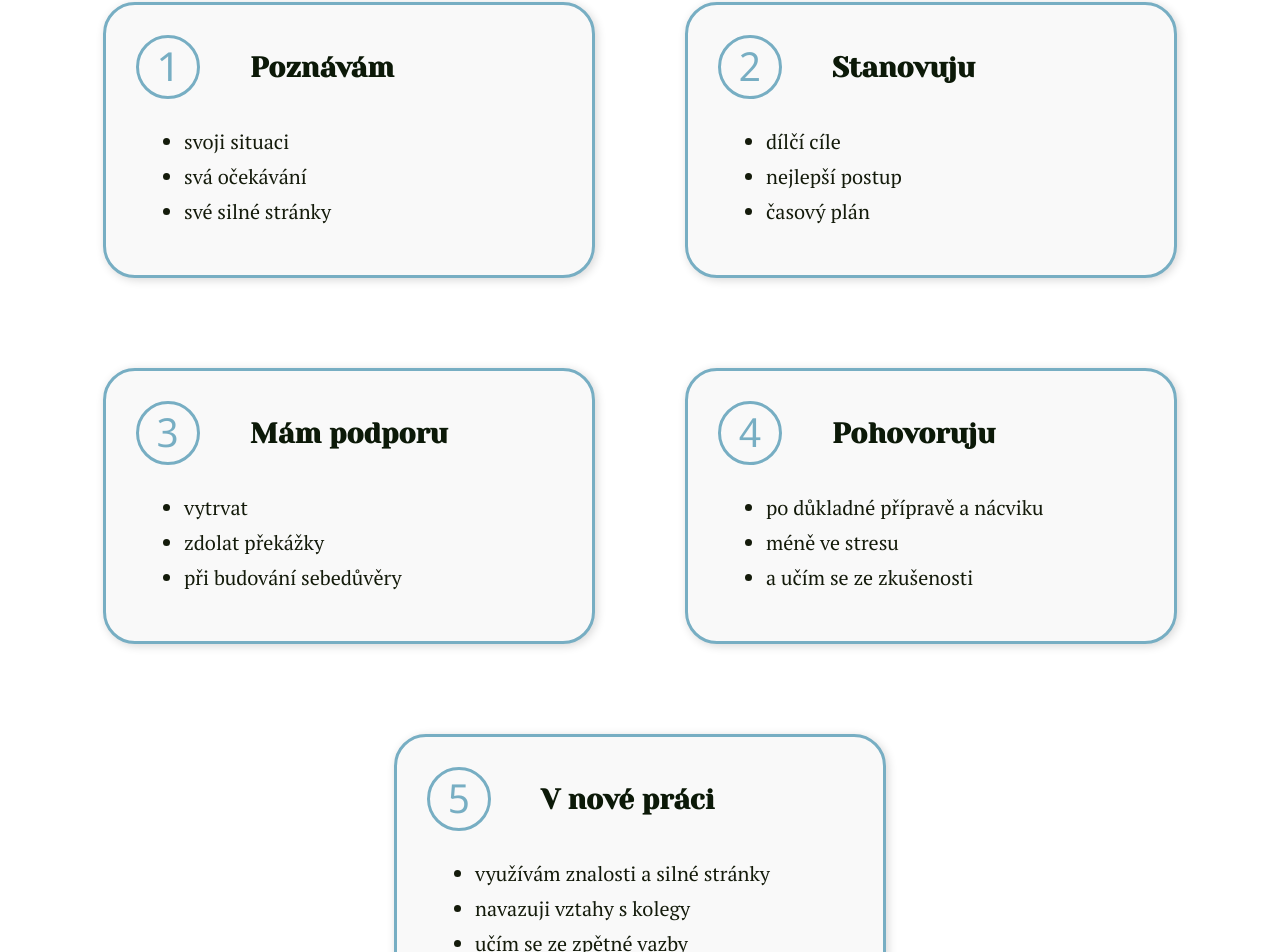
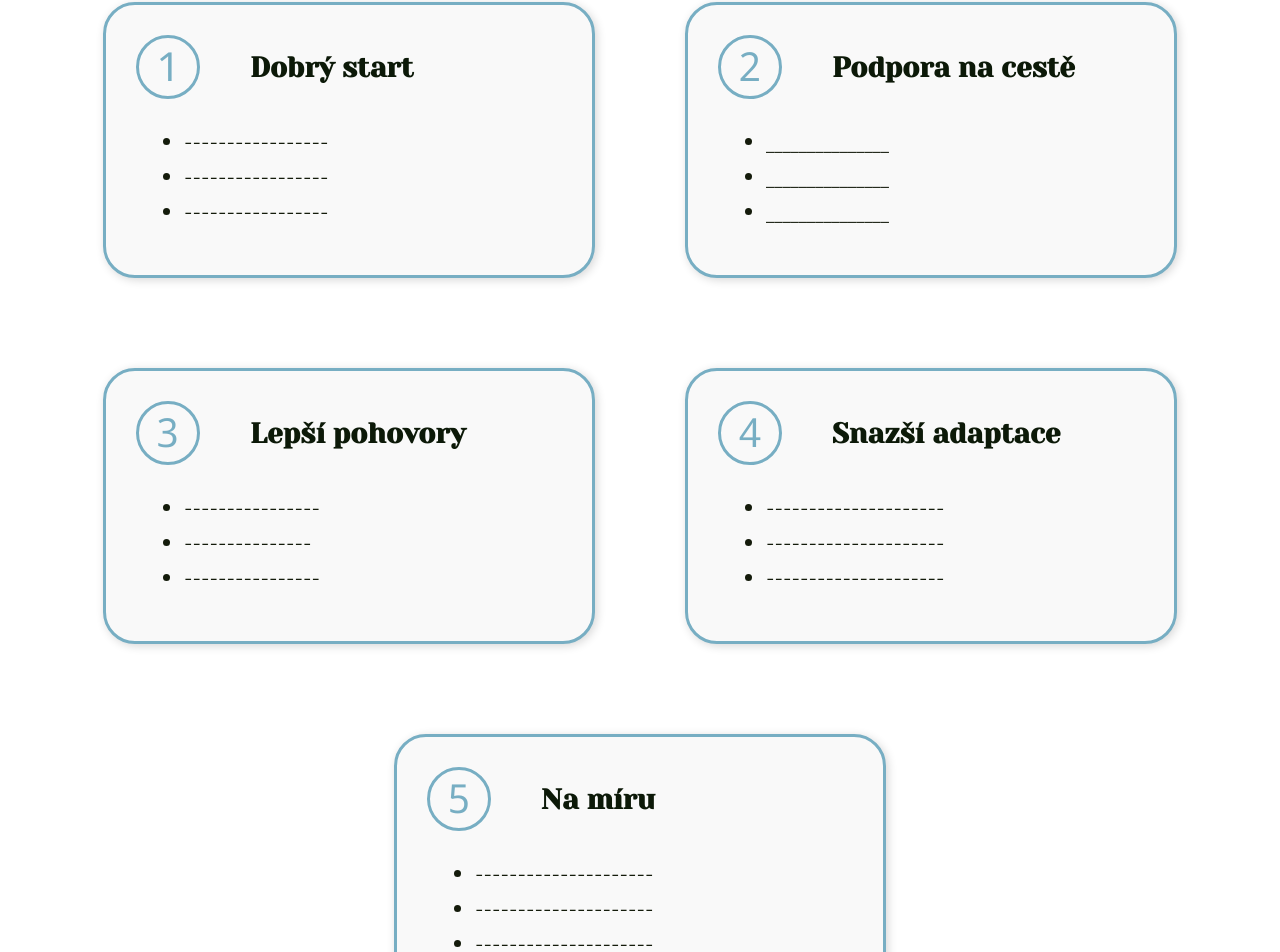
Before and after one commit to NelliaS/personal-webpage, a Next.js app: page /jakToFunguje in a window 1280 px wide. Shown: the part 1564-2516 px from the top of the page. Built offline with nearby package versions, Linux system fonts and the light colour scheme.

Commit message:
change in text

```diff
--- a/src/pages/jakToFunguje.tsx
+++ b/src/pages/jakToFunguje.tsx
@@ -36,55 +36,55 @@ const JakToFunguje: NextPage = () => {
           </div>
         </section >
         <section className={styles.content__block2}>
-          <h1>Fáze spolupráce</h1>
+          <h1>Balíčky</h1>
         </section>
         <section className={styles.content__block3}>
           <div className={styles.card_container}>
           <div className={styles.card}>
-            <span className={styles.card_number}>1</span><h2>Poznávám</h2>
+            <span className={styles.card_number}>1</span><h2>Dobrý start</h2>
             <ul>
-              <li>svoji situaci</li>
-              <li>svá očekávání</li>
-              <li>své silné stránky</li>
+              <li>-----------------</li>
+              <li>-----------------</li>
+              <li>-----------------</li>
             </ul>
           </div>
           <div className={styles.card}>
-          <span className={styles.card_number}>2</span><h2>Stanovuju</h2>
+          <span className={styles.card_number}>2</span><h2>Podpora na cestě</h2>
             <ul>
-              <li>dílčí cíle</li>
-              <li>nejlepší postup</li>
-              <li>časový plán</li>
+              <li>_______________</li>
+              <li>_______________</li>
+              <li>_______________</li>
             </ul>
           </div>
           <div className={styles.card}>
-          <span className={styles.card_number}>3</span><h2>Mám podporu</h2>
+          <span className={styles.card_number}>3</span><h2>Lepší pohovory</h2>
             <ul>
-              <li>vytrvat</li>
-              <li>zdolat překážky</li>
-              <li>při budování sebedůvěry</li>
+              <li>----------------</li>
+              <li>---------------</li>
+              <li>----------------</li>
             </ul>
           </div>
           <div className={styles.card}>
-          <span className={styles.card_number}>4</span><h2>Pohovoruju</h2>
+          <span className={styles.card_number}>4</span><h2>Snazší adaptace</h2>
             <ul>
-              <li>po důkladné přípravě a nácviku</li>
-              <li>méně ve stresu</li>
-              <li>a učím se ze zkušenosti</li>
+              <li>---------------------</li>
+              <li>---------------------</li>
+              <li>---------------------</li>
             </ul>
           </div>
           <div className={styles.card}>
-          <span className={styles.card_number}>5</span><h2>V nové práci</h2>
+          <span className={styles.card_number}>5</span><h2>Na míru</h2>
             <ul>
-              <li>využívám znalosti a silné stránky</li>
-              <li>navazuji vztahy s kolegy</li>
-              <li>učím se ze zpětné vazby</li>
+              <li>---------------------</li>
+              <li>---------------------</li>
+              <li>---------------------</li>
             </ul>
           </div>
           </div>
         </section>
         <section className={styles.content__block4}>
           <h1>Za kolik?</h1>
-          <p>Za 1 sezení (55 min) si účtuju 850,- Kč. Můžeš si taky předplatit 4 sezení za 3 000,-Kč</p>
+          <p>-------------------</p>
           </section>
       </main>
       </>
```
